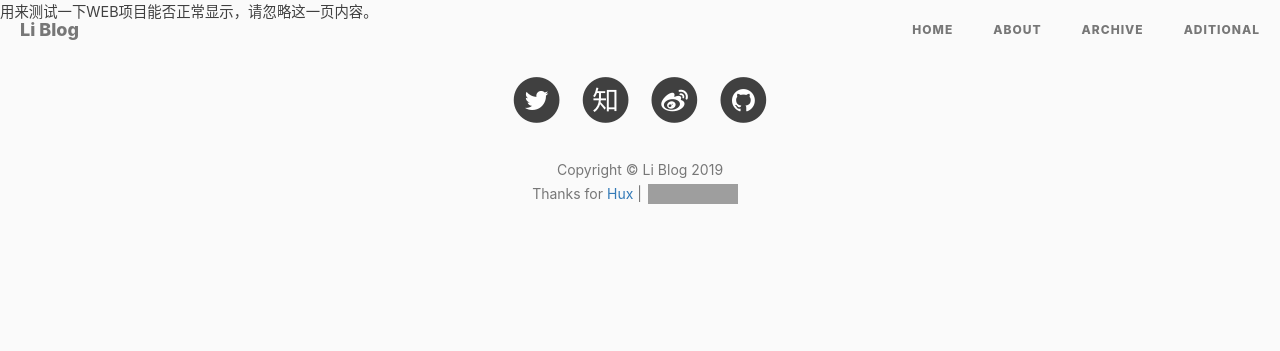
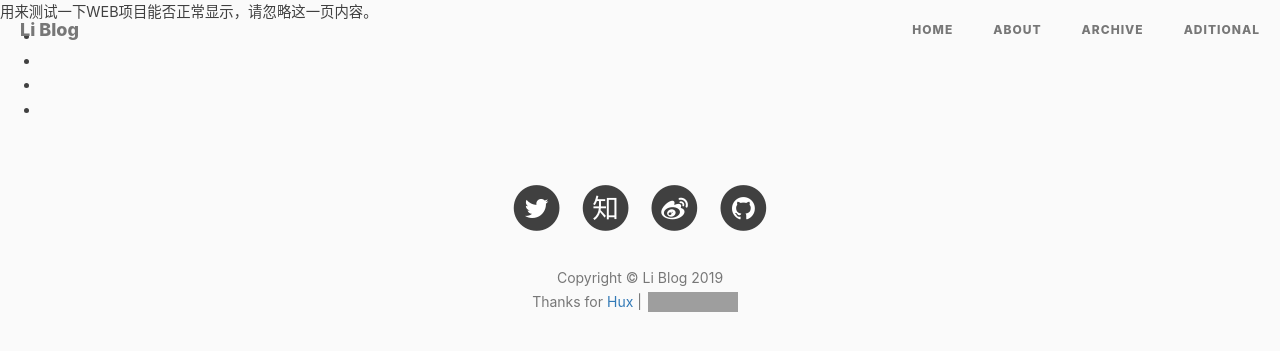
Before and after one commit to Mizirogi/Mizirogi.github.io, a Jekyll site: the page built from portfolio/index.html, in a window 1280 px wide. Shown: the top 351 px of the page. Built offline with Jekyll 4.4.1, drawn with Linux system fonts in a browser that asks for light colours; nearby versions of some CDN libraries; comment, search, counter and statistics services are not loaded; grey boxes are pictures that could not be loaded.

Commit message:
Update index.html

```diff
--- a/portfolio/index.html
+++ b/portfolio/index.html
@@ -17,6 +17,12 @@ layout: default
 		<div>
 
 		用来测试一下WEB项目能否正常显示，请忽略这一页内容。
+		<ul>
+			<li><a href="https://nextick.icu/myhjc/table1.html"></a></li>
+			<li><a href="https://nextick.icu/myhjc/table2.html"></a></li>
+			<li><a href="https://nextick.icu/myhjc/formFF.html"></a></li>
+			<li><a href="https://nextick.icu/myhjc/jswork1.html"></a></li>
+		</ul>
 
 		</div>
 	</body>
```
